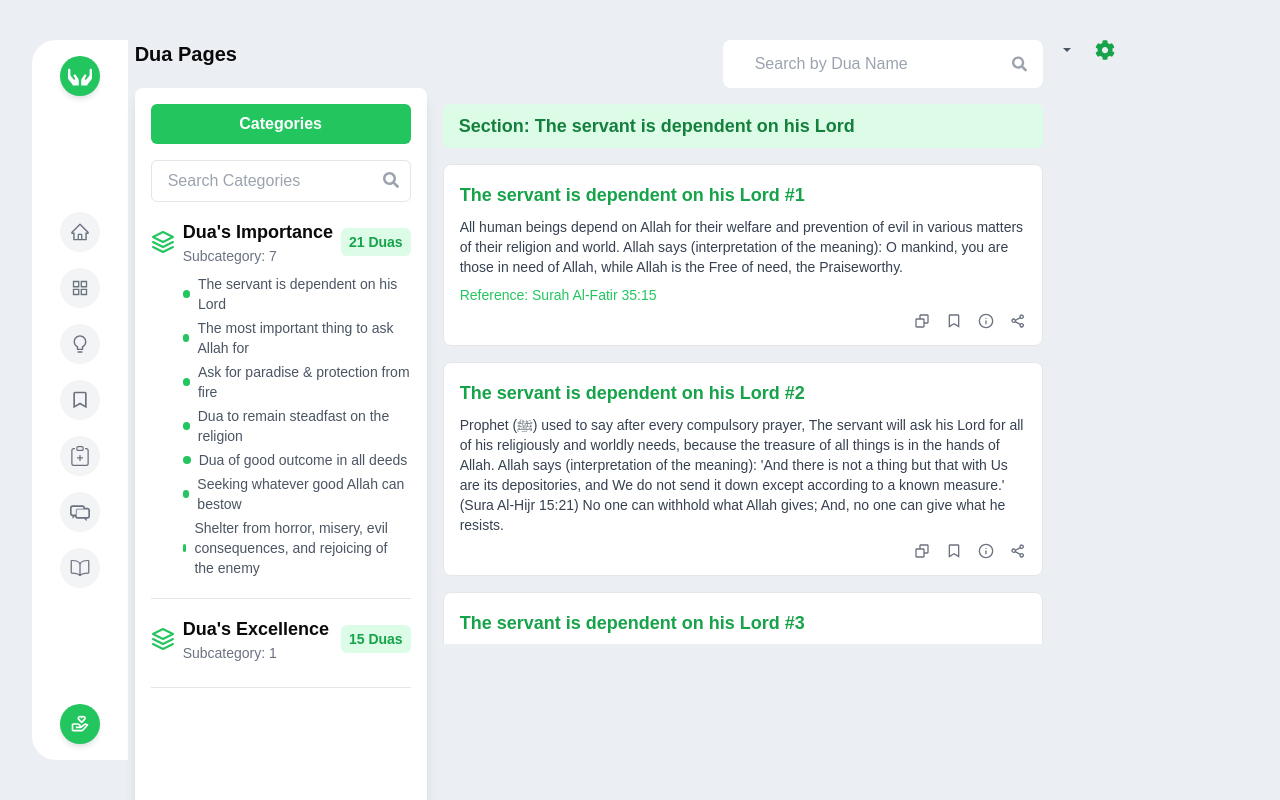
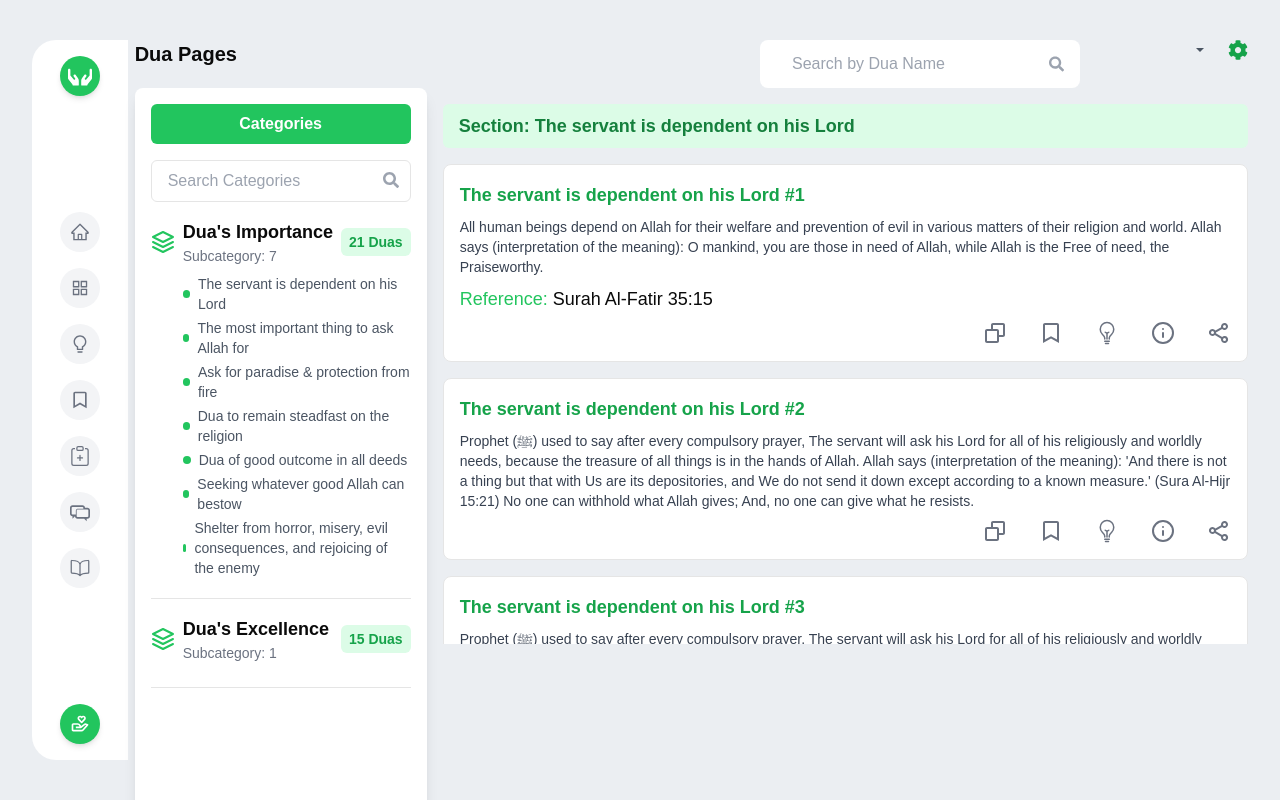
Before and after one commit to masud467/ird-foundation-task-client, a Next.js app: page / in a window 1280 px wide. Built offline with nearby package versions, Linux system fonts and the light colour scheme.

Commit message:
update:Icon size and front size.

```diff
--- a/src/app/page.js
+++ b/src/app/page.js
@@ -15,12 +15,12 @@ export default function Home() {
           <h1 className="text-xl font-semibold pb-5">Dua Pages</h1>
           <Categories></Categories>
         </div>
-        <div className="col-span-6">
+        <div className="col-span-8">
           <Main></Main>
         </div>
-        <div className="col-span-2">
+        {/* <div className="col-span-2">
           <Profile></Profile>
-        </div>
+        </div> */}
       </div>
     </div>
   );
--- a/src/components/Main.jsx
+++ b/src/components/Main.jsx
@@ -1,7 +1,9 @@
 import React from "react";
 import { FaSearch } from "react-icons/fa"; // Search icon
-import { BiCopy, BiBookmark, BiShareAlt } from "react-icons/bi"; // Example icons for actions
+import { BiCopy, BiBookmark, BiShareAlt } from "react-icons/bi";
+import { IoBulbOutline } from "react-icons/io5";
 import { FiInfo } from "react-icons/fi"; // Info icon
+import Profile from "./Profile";
 
 const Main = () => {
   const duas = [
@@ -31,6 +33,7 @@ const Main = () => {
   return (
     <div className=" min-h-screen">
       {/* Search Bar */}
+      <div className="flex gap-28">
         <div className="flex w-80 items-center bg-white rounded-lg  py-1 px-4 mb-4 ml-auto">
           <input
             type="text"
@@ -38,6 +41,10 @@ const Main = () => {
             className=" left-1 w-full px-4 py-2 border-none focus:outline-none"
           />
           <FaSearch className=" text-gray-400" />
+        </div>
+        <div>
+          <Profile></Profile>
+        </div>
       </div>
 
       {/* Section Title */}
@@ -63,17 +70,18 @@ const Main = () => {
 
               {/* Reference */}
               {dua.reference && (
-              <p className="text-green-500 text-sm font-medium">
-                Reference: {dua.reference}
+                <p className=" text-lg font-medium">
+                  <span className="text-green-500">Reference:</span> {dua.reference}
                 </p>
               )}
 
               {/* Action Buttons */}
-            <div className="flex items-center justify-end space-x-4 text-gray-500">
-              <BiCopy className="cursor-pointer hover:text-green-600" />
-              <BiBookmark className="cursor-pointer hover:text-green-600" />
-              <FiInfo className="cursor-pointer hover:text-green-600" />
-              <BiShareAlt className="cursor-pointer hover:text-green-600" />
+              <div className="flex items-center justify-end space-x-8 text-gray-500">
+                <BiCopy className="cursor-pointer hover:text-green-600 text-2xl" />
+                <BiBookmark className="cursor-pointer hover:text-green-600 text-2xl" />
+                <IoBulbOutline className="cursor-pointer hover:text-green-600 text-2xl" />
+                <FiInfo className="cursor-pointer hover:text-green-600 text-2xl" />
+                <BiShareAlt className="cursor-pointer hover:text-green-600 text-2xl" />
               </div>
             </div>
           ))}
@@ -81,6 +89,6 @@ const Main = () => {
       </div>
     </div>
   );
-}
+};
 
 export default Main;
```
Lines whose indentation alone changed are shown as unchanged.
